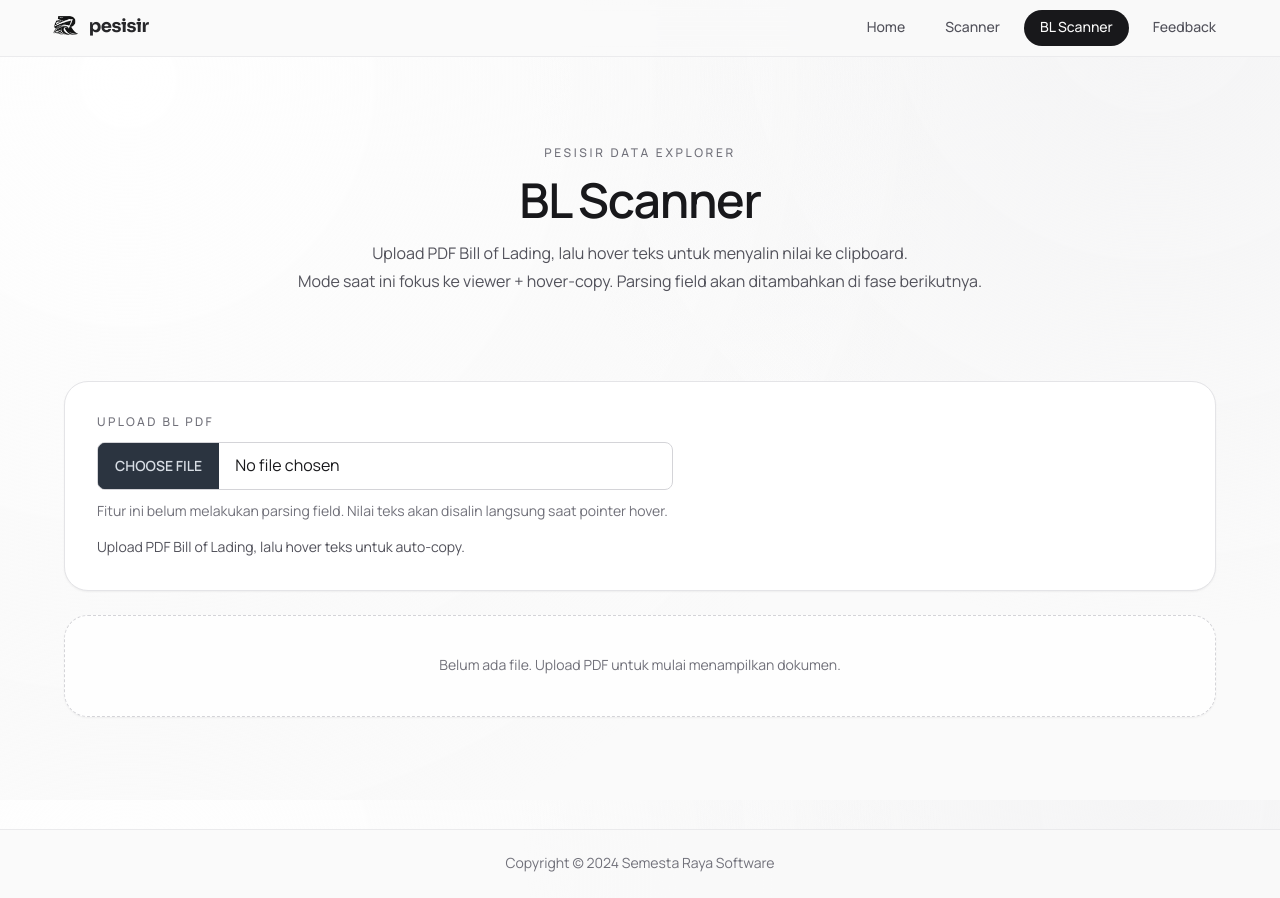
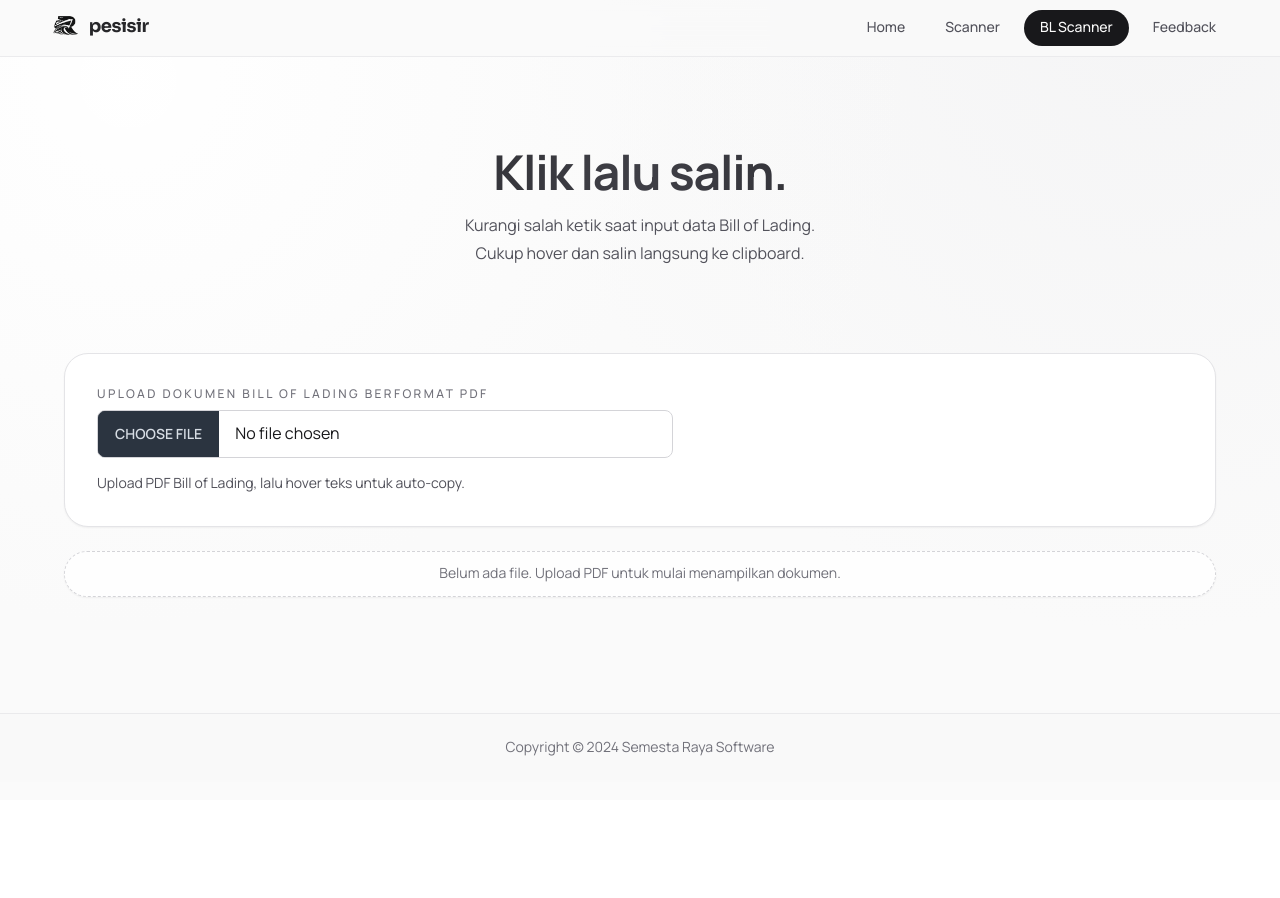
Before and after one commit to apktntaj/insscan, a Next.js app: page /blscann in a window 1280 px wide. After the commit the page ends 800 px from the top, so only its background shows below. Built offline with nearby package versions, Linux system fonts and the light colour scheme.

Commit message:
Update BlScanner page title and descriptions for clarity; modify hover to click for clipboard copy

```diff
--- a/app/blscann/page.jsx
+++ b/app/blscann/page.jsx
@@ -1,10 +1,10 @@
 import Title from "../presentation/components/common/Title";
 import BlScanner from "../presentation/components/features/BlScanner";
 
-const PAGE_TITLE = "BL Scanner";
+const PAGE_TITLE = "Klik lalu salin.";
 const PAGE_DESCRIPTION = [
-    "Upload PDF Bill of Lading, lalu hover teks untuk menyalin nilai ke clipboard.",
-    "Mode saat ini fokus ke viewer + hover-copy. Parsing field akan ditambahkan di fase berikutnya.",
+    "Kurangi salah ketik saat input data Bill of Lading.",
+    "Cukup hover dan salin langsung ke clipboard."
 ];
 
 export default function BlScannerPage() {
--- a/app/presentation/components/common/Title.jsx
+++ b/app/presentation/components/common/Title.jsx
@@ -9,8 +9,9 @@ import React from "react";
 export default function Title({ title, descs = [] }) {
     return (
         <div className="py-10 text-center sm:py-14">
-            <p className="text-xs font-medium uppercase tracking-[0.22em] text-zinc-500">PESISIR Data Explorer</p>
-            <h1 className="mt-4 text-4xl font-semibold tracking-tight text-zinc-900 sm:text-5xl">{title}</h1>
+            <h1 className="mt-1 bg-gradient-to-r from-zinc-900 via-zinc-700 to-zinc-900 bg-clip-text text-4xl font-bold tracking-tight text-transparent sm:text-5xl" style={{ fontFamily: 'var(--font-logo)' }}>
+                {title}
+            </h1>
             <div className="mx-auto mt-4 max-w-3xl space-y-1">
                 {descs.map((desc, index) => (
                     <p key={index} className="text-sm leading-7 text-zinc-600 sm:text-base">
--- a/app/presentation/components/features/BlScanner.jsx
+++ b/app/presentation/components/features/BlScanner.jsx
@@ -61,7 +61,7 @@ export default function BlScanner() {
 
     const handleDocumentSuccess = useCallback(({ numPages: totalPages }) => {
         setNumPages(totalPages);
-        setStatus("PDF siap dipindai. Hover teks untuk copy ke clipboard.");
+        setStatus("PDF siap dipindai. Klik teks untuk copy ke clipboard.");
     }, []);
 
     const copyToClipboard = useCallback(async (value) => {
@@ -122,17 +122,14 @@ export default function BlScanner() {
     return (
         <div className="space-y-6">
             <section className="overflow-hidden rounded-3xl border border-zinc-200 bg-white p-6 shadow-sm sm:p-8">
-                <div className="flex flex-col gap-3">
-                    <p className="text-xs font-medium uppercase tracking-[0.2em] text-zinc-500">Upload BL PDF</p>
+                <div className="flex flex-col gap-2">
+                    <p className="text-xs font-medium uppercase tracking-[0.2em] text-zinc-500">Upload dokumen Bill of Lading berformat pdf</p>
                     <input
                         type="file"
                         accept="application/pdf"
                         onChange={handleFileChange}
                         className="file-input file-input-bordered w-full max-w-xl border-zinc-300 bg-white"
                     />
-                    <p className="text-xs leading-6 text-zinc-500 sm:text-sm">
-                        Fitur ini belum melakukan parsing field. Nilai teks akan disalin langsung saat pointer hover.
-                    </p>
                 </div>
 
                 <p className="mt-4 break-words text-xs leading-6 text-zinc-600 sm:text-sm">{status}</p>
@@ -213,7 +210,7 @@ export default function BlScanner() {
                     </aside>
                 </section>
             ) : (
-                <section className="rounded-3xl border border-dashed border-zinc-300 bg-white/80 p-10 text-center shadow-sm">
+                <section className="rounded-3xl border border-dashed border-zinc-300 bg-white/80 p-3 text-center shadow-sm">
                     <p className="text-sm text-zinc-500">Belum ada file. Upload PDF untuk mulai menampilkan dokumen.</p>
                 </section>
             )}
```
